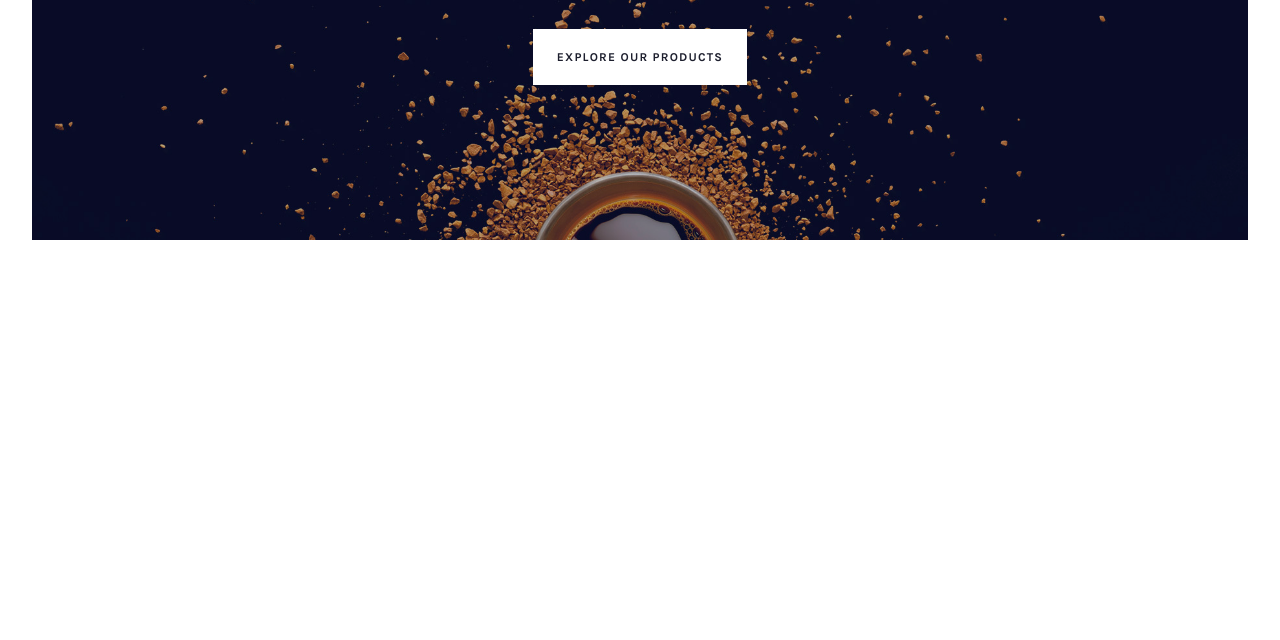
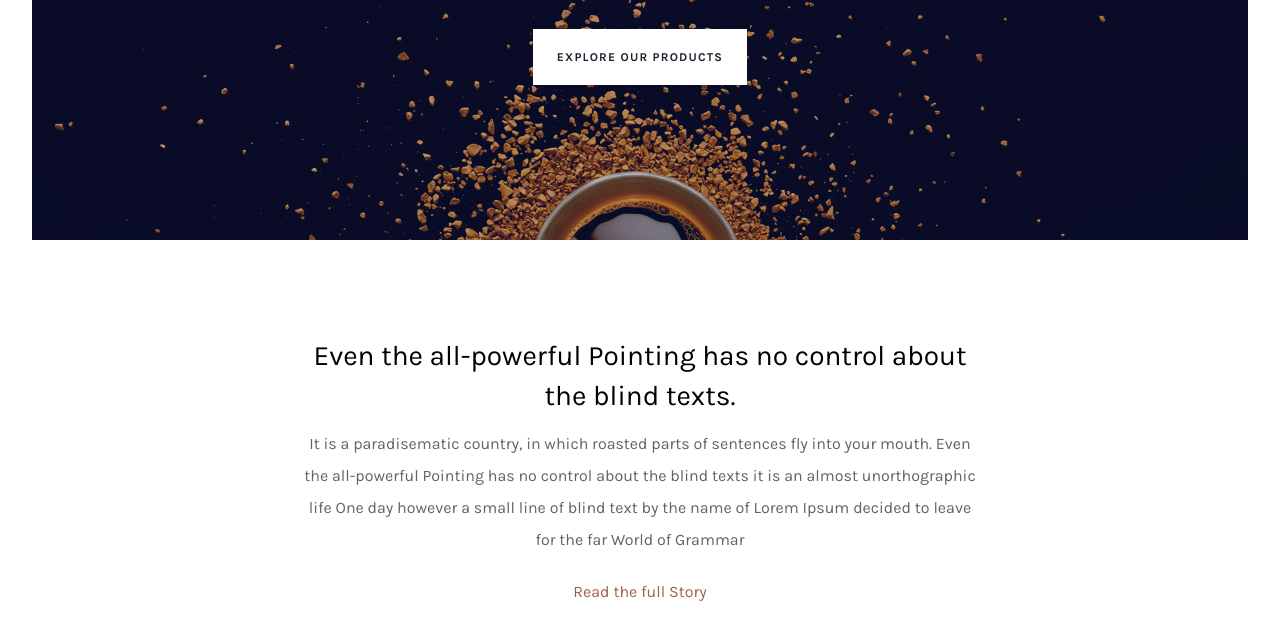
Before and after one commit to nvdao03/CoffeeStyle, a website: page public/index.html in a window 1280 px wide. Shown: the part 370-1010 px from the top of the page. Drawn offline with Linux system fonts and the light colour scheme.

Commit message:
finish section story

```diff
--- a/public/index.html
+++ b/public/index.html
@@ -10,6 +10,7 @@
     <div id="root">
       <div class="app relative mx-auto font-Karla text-base">
         <header
+          px-8
           class="header fixed left-1/2 top-0 z-50 mx-auto w-full -translate-x-2/4 bg-white px-8 py-6 sm-max:mx-0"
         >
           <nav
@@ -119,7 +120,7 @@
 
         <main
           class="main mx-auto mt-20 px-8 lg-max:px-0"
-          style="height: 1000px"
+          style="height: 3000px"
         >
           <!-- Start Slider -->
           <div
@@ -146,27 +147,44 @@
               </div>
             </div>
           </div>
-          <!-- End Slider -->
 
           <!-- Start Story -->
-          <div class="story"></div>
-          <!-- End Story -->
+          <div class="story mx-auto mt-24 w-[960px] lg-max:w-full">
+            <div
+              class="mx-auto flex w-[70%] flex-col justify-center text-center md-max:w-[90%]"
+            >
+              <h3 class="mb-3 text-[28px] leading-10">
+                Even the all-powerful Pointing has no control about the blind
+                texts.
+              </h3>
+              <p class="mb-3 leading-8 text-[#1d1f2eb3]">
+                It is a paradisematic country, in which roasted parts of
+                sentences fly into your mouth. Even the all-powerful Pointing
+                has no control about the blind texts it is an almost
+                unorthographic life One day however a small line of blind text
+                by the name of Lorem Ipsum decided to leave for the far World of
+                Grammar
+              </p>
+              <a
+                class="text-coffee-400 relative mx-auto mt-3 hover:text-[#743f2f] after:lg:absolute after:lg:bottom-0 after:lg:left-0 after:lg:h-0.5 after:lg:w-0 after:lg:bg-light-coffee after:lg:duration-300 after:lg:ease-in-out hover:after:lg:w-full"
+                href="#!"
+              >
+                Read the full Story
+              </a>
+            </div>
+          </div>
 
           <!-- Start Feature Mugs -->
-          <div class="feature-mugs"></div>
-          <!-- End Feature Mugs -->
+          <div class="feature-mugs mx-auto w-[960px] px-8 lg-max:w-full"></div>
 
           <!-- Start coffee-magazine -->
-          <div class="coffee-magazine"></div>
-          <!-- End coffee-magazine -->
+          <div class="coffee-magazine px-8"></div>
 
           <!-- Start lifestyle-stories -->
-          <div class="lifestyle-stories"></div>
-          <!-- End lifestyle-stories -->
+          <div class="lifestyle-stories px-8"></div>
 
           <!-- Start Subscribe-us -->
-          <div class="subscribe-us"></div>
-          <!-- End Subscribe-us -->
+          <div class="subscribe-us px-8"></div>
         </main>
 
         <footer class="footer"></footer>
--- a/tailwind.config.js
+++ b/tailwind.config.js
@@ -8,6 +8,12 @@ module.exports = {
       },
       fontFamily: {
         Karla: ["Karla", "serif"],
+      },
+      colors: {
+        coffee: {
+          200: "#C89F94",
+          400: "#A25F4B",
+        },
       },
       screens: {
         sm: "640px",
```
Also changed, not shown: public/output.css.
